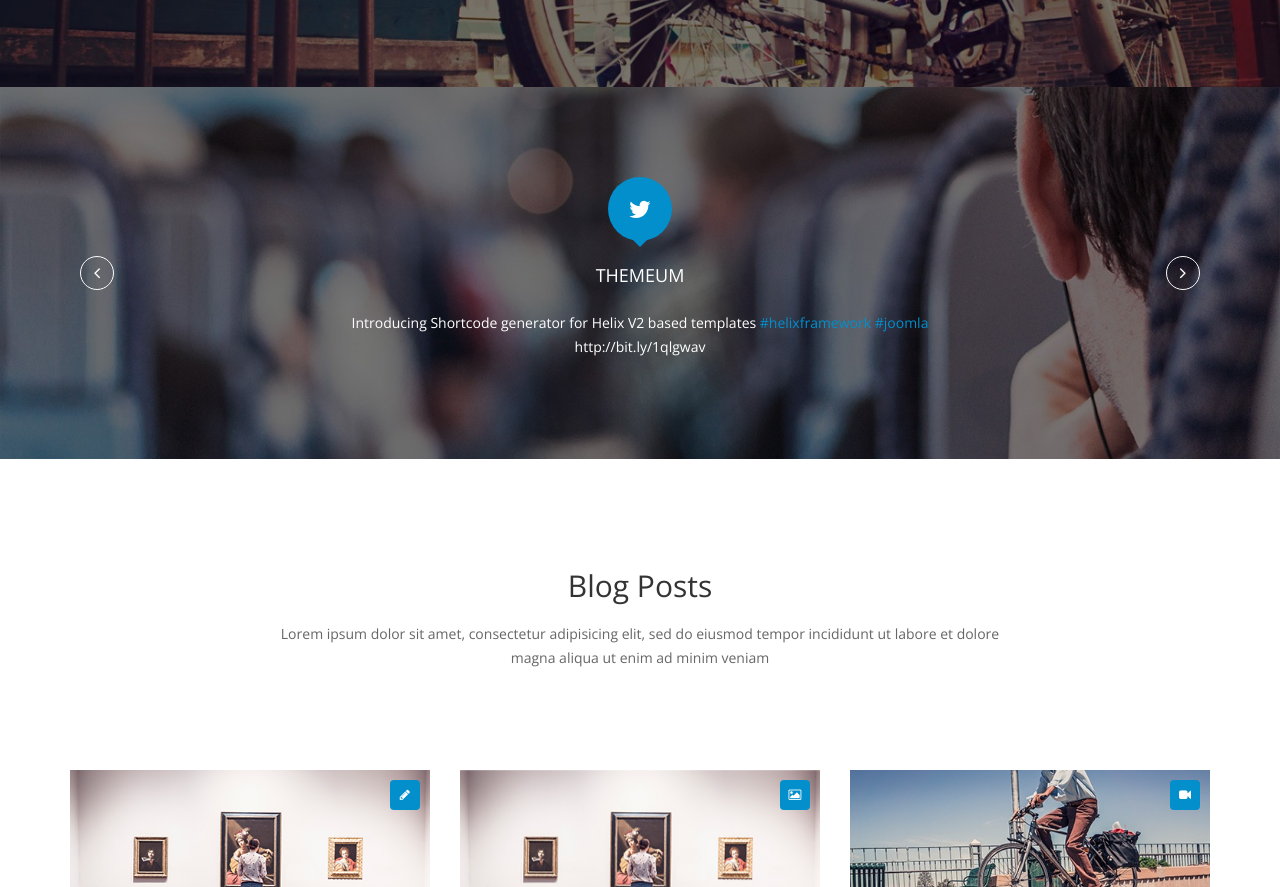
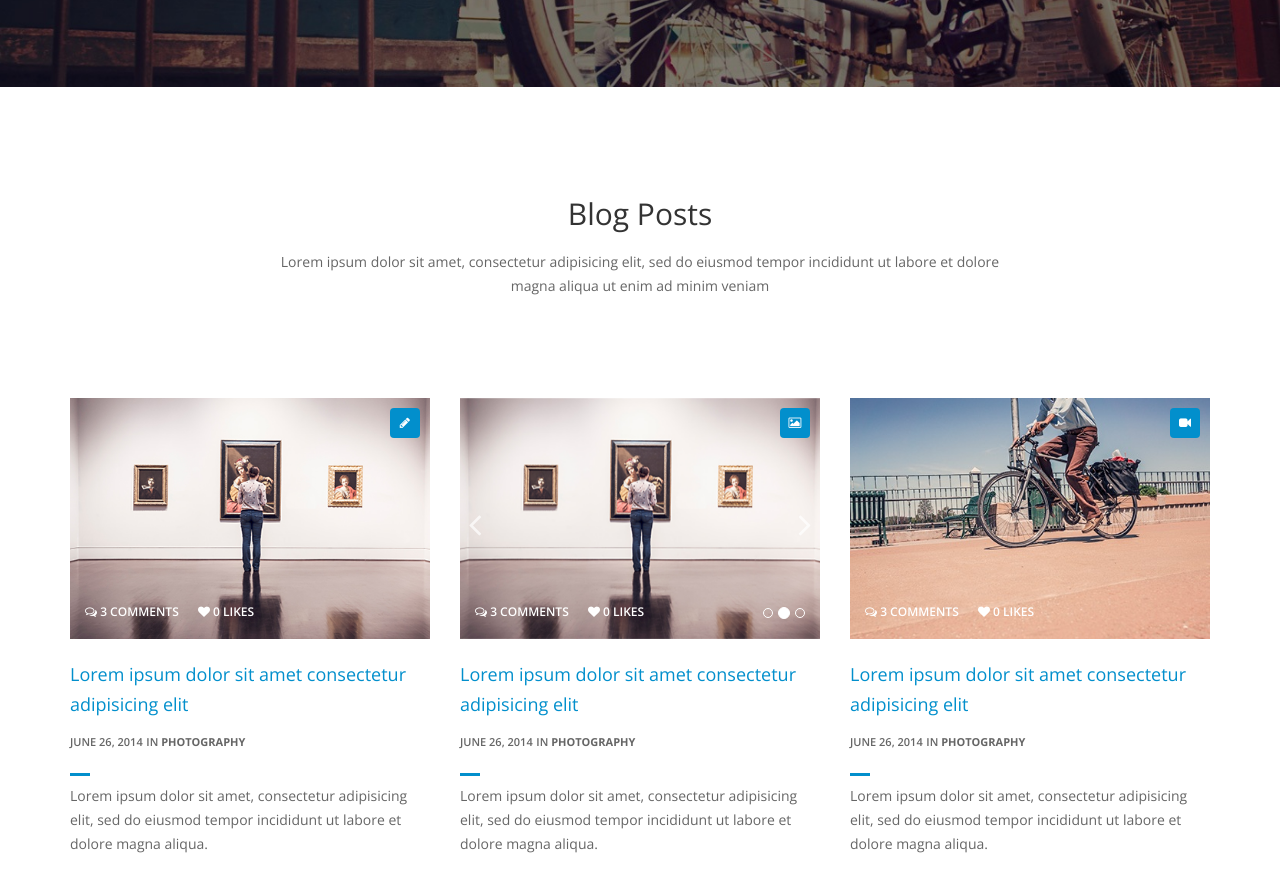
Before and after one commit to luis201420/datatec, a plain HTML site: page index.html in a window 1280 px wide. Shown: the part 4340-5227 px from the top of the page. Drawn offline with nearby package versions, Linux system fonts and the light colour scheme; some packages are replaced by stand-ins of ours.

Commit message:
limpiando2

```diff
--- a/index.html
+++ b/index.html
@@ -512,36 +512,6 @@
     </div>
   </section><!--/#features-->
 
-  <section id="twitter" class="parallax">
-    <div>
-      <a class="twitter-left-control" href="#twitter-carousel" role="button" data-slide="prev"><i class="fa fa-angle-left"></i></a>
-      <a class="twitter-right-control" href="#twitter-carousel" role="button" data-slide="next"><i class="fa fa-angle-right"></i></a>
-      <div class="container">
-        <div class="row">
-          <div class="col-sm-8 col-sm-offset-2">
-            <div class="twitter-icon text-center">
-              <i class="fa fa-twitter"></i>
-              <h4>Themeum</h4>
-            </div>
-            <div id="twitter-carousel" class="carousel slide" data-ride="carousel">
-              <div class="carousel-inner">
-                <div class="item active wow fadeIn" data-wow-duration="1000ms" data-wow-delay="300ms">
-                  <p>Introducing Shortcode generator for Helix V2 based templates <a href="#"><span>#helixframework #joomla</span> http://bit.ly/1qlgwav</a></p>
-                </div>
-                <div class="item">
-                  <p>Introducing Shortcode generator for Helix V2 based templates <a href="#"><span>#helixframework #joomla</span> http://bit.ly/1qlgwav</a></p>
-                </div>
-                <div class="item">
-                  <p>Introducing Shortcode generator for Helix V2 based templates <a href="#"><span>#helixframework #joomla</span> http://bit.ly/1qlgwav</a></p>
-                </div>
-              </div>
-            </div>
-          </div>
-        </div>
-      </div>
-    </div>
-  </section><!--/#twitter-->
-
   <section id="blog">
     <div class="container">
       <div class="row">
```
